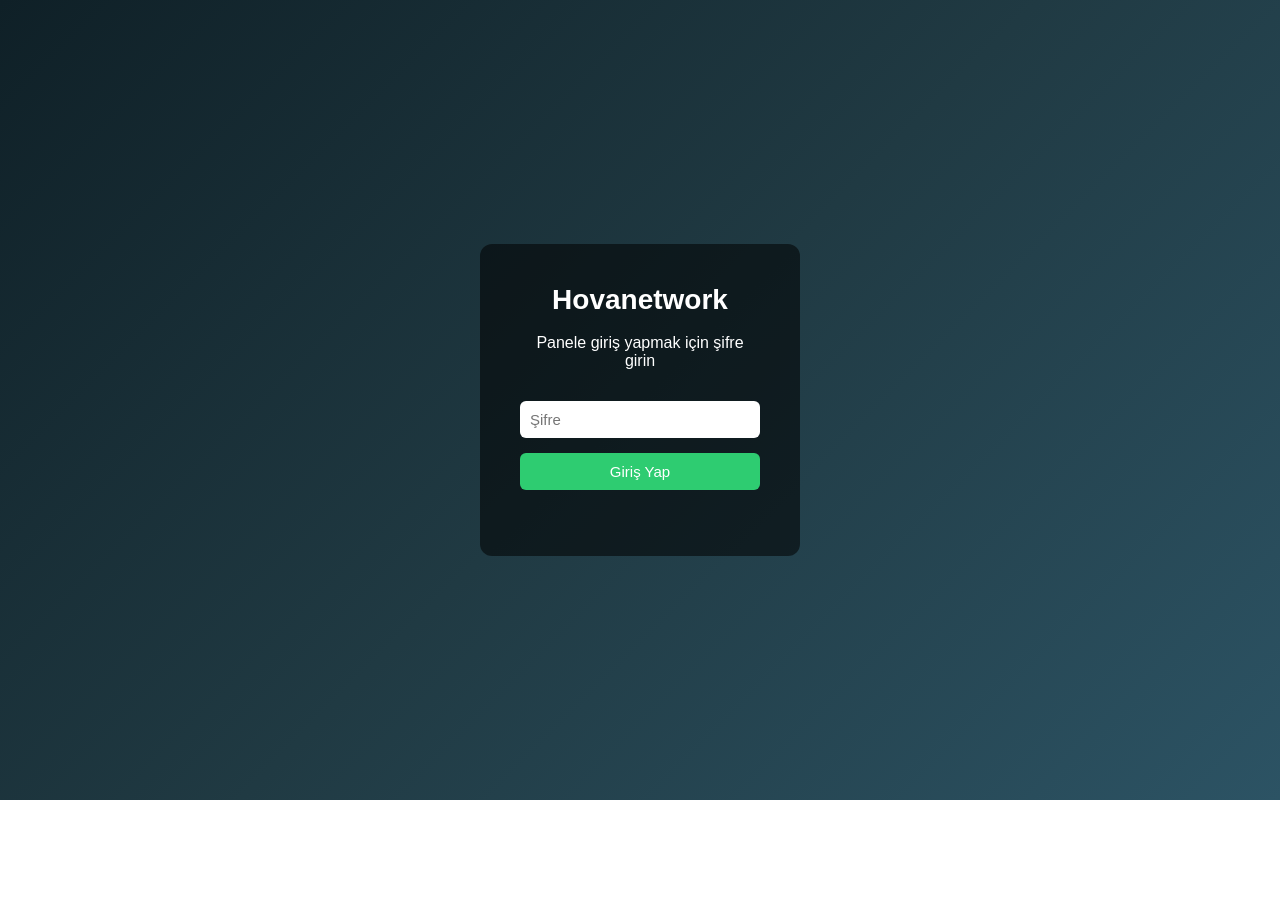
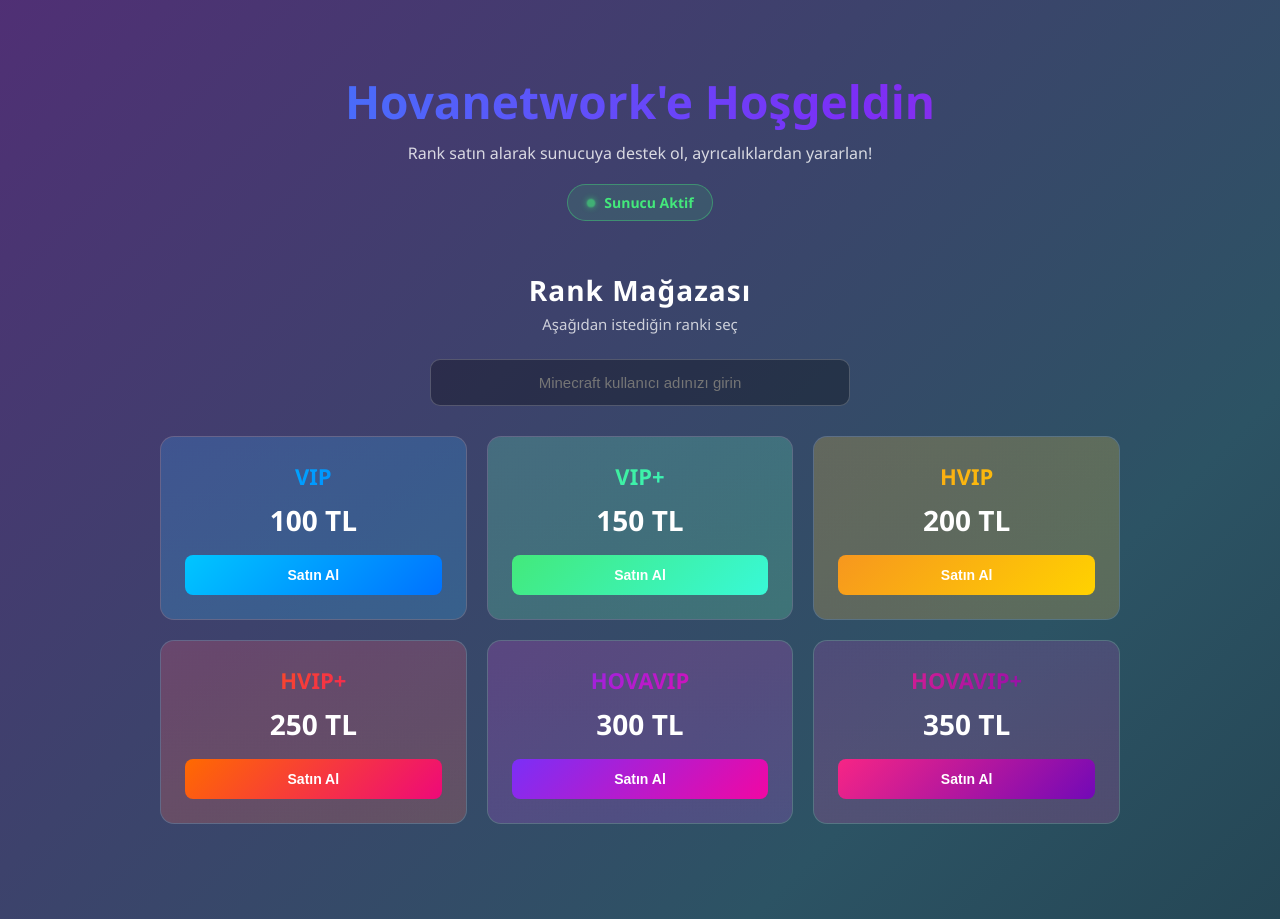
Before and after one commit to muhammetbuz12-stack/Hovanetwork, a website: page index.html in a window 1280 px wide. Before the commit the page ends 800 px from the top, so only its background shows below. Drawn offline with Linux system fonts and the light colour scheme.

Commit message:
index.html

```diff
--- a/index.html
+++ b/index.html
@@ -2,156 +2,229 @@
 <html lang="tr">
 <head>
 <meta charset="UTF-8">
+<meta name="viewport" content="width=device-width, initial-scale=1.0">
 <title>Hovanetwork</title>
 <style>
-  * { box-sizing: border-box; }
+  * { box-sizing: border-box; margin: 0; padding: 0; }
+
   body {
-    margin: 0;
-    font-family: Arial, sans-serif;
-    background: linear-gradient(135deg, #0f2027, #203a43, #2c5364);
+    font-family: 'Segoe UI', Arial, sans-serif;
     min-height: 100vh;
     display: flex;
+    flex-direction: column;
     align-items: center;
-    justify-content: center;
     color: #fff;
+    background: linear-gradient(-45deg, #0f2027, #2c5364, #5b247a, #1b1b3a, #0f2027);
+    background-size: 400% 400%;
+    animation: gradientShift 15s ease infinite;
+    overflow-x: hidden;
   }
 
-  /* ---- LOGIN EKRANI ---- */
-  #loginScreen {
-    background: rgba(0,0,0,0.55);
-    padding: 40px;
-    border-radius: 12px;
+  @keyframes gradientShift {
+    0%   { background-position: 0% 50%; }
+    50%  { background-position: 100% 50%; }
+    100% { background-position: 0% 50%; }
+  }
+
+  @keyframes shine {
+    to { background-position: 200% center; }
+  }
+
+  /* ---- HOŞGELDİN (HERO) ---- */
+  #hero {
+    width: 100%;
     text-align: center;
-    width: 320px;
+    padding: 70px 20px 40px;
+    animation: fadeIn 0.6s ease;
   }
-  #loginScreen h1 {
-    margin-top: 0;
+  #hero h1 {
+    font-size: 46px;
+    background: linear-gradient(90deg, #00c6ff, #7b2ff7, #f72585, #00c6ff);
+    background-size: 300% auto;
+    -webkit-background-clip: text;
+    background-clip: text;
+    color: transparent;
+    animation: shine 6s linear infinite;
+  }
+  #hero p.welcome-sub {
+    margin-top: 10px;
+    font-size: 16px;
+    opacity: 0.8;
+  }
+  #statusBadge {
+    display: inline-flex;
+    align-items: center;
+    gap: 8px;
+    margin-top: 20px;
+    padding: 8px 18px;
+    border-radius: 30px;
+    background: rgba(67, 233, 123, 0.12);
+    border: 1px solid rgba(67, 233, 123, 0.4);
+    font-size: 14px;
+    font-weight: bold;
+    color: #43e97b;
+  }
+  #statusBadge .dot {
+    width: 10px;
+    height: 10px;
+    border-radius: 50%;
+    background: #43e97b;
+    box-shadow: 0 0 8px #43e97b;
+    animation: pulse 1.5s ease-in-out infinite;
+  }
+  @keyframes pulse {
+    0%, 100% { opacity: 1; transform: scale(1); }
+    50% { opacity: 0.5; transform: scale(0.8); }
+  }
+
+  @keyframes fadeIn {
+    from { opacity: 0; transform: translateY(10px); }
+    to { opacity: 1; transform: translateY(0); }
+  }
+
+  /* ---- MAĞAZA EKRANI ---- */
+  #shopScreen { width: 100%; max-width: 1000px; padding: 10px 20px 50px; animation: fadeIn 0.6s ease; }
+  #shopScreen h2.shop-title {
+    text-align: center;
     font-size: 28px;
+    letter-spacing: 1px;
   }
-  #loginScreen input {
+  #shopScreen p.sub { text-align: center; opacity: 0.75; margin-top: 5px; font-size: 15px; }
+
+  #playerNameBox { max-width: 420px; margin: 25px auto; text-align: center; }
+  #playerNameBox input {
     width: 100%;
-    padding: 10px;
-    margin-top: 15px;
-    border-radius: 6px;
-    border: none;
-    font-size: 15px;
-  }
-  #loginScreen button {
-    width: 100%;
-    margin-top: 15px;
-    padding: 10px;
-    border: none;
-    border-radius: 6px;
-    background: #2ecc71;
+    padding: 14px;
+    border-radius: 10px;
+    border: 1px solid rgba(255,255,255,0.2);
+    background: rgba(0,0,0,0.3);
     color: #fff;
     font-size: 15px;
-    cursor: pointer;
+    text-align: center;
+    outline: none;
+    transition: border 0.2s;
   }
-  #loginScreen button:hover { background: #27ae60; }
-  #loginError { color: #ff6b6b; margin-top: 10px; font-size: 13px; min-height: 16px; }
-
-  /* ---- MAĞAZA EKRANI ---- */
-  #shopScreen { display: none; width: 100%; max-width: 900px; padding: 20px; }
-  #shopScreen h1 { text-align: center; font-size: 34px; margin-bottom: 5px; }
-  #shopScreen p.sub { text-align: center; opacity: 0.8; margin-top: 0; }
-
-  #playerNameBox {
-    max-width: 400px;
-    margin: 20px auto;
-    text-align: center;
-  }
-  #playerNameBox input {
-    width: 100%;
-    padding: 12px;
-    border-radius: 6px;
-    border: none;
-    font-size: 15px;
-    text-align: center;
-  }
+  #playerNameBox input:focus { border: 1px solid #f72585; }
 
   .ranks {
     display: grid;
-    grid-template-columns: repeat(auto-fit, minmax(220px, 1fr));
-    gap: 18px;
-    margin-top: 25px;
+    grid-template-columns: repeat(auto-fit, minmax(230px, 1fr));
+    gap: 20px;
+    margin-top: 30px;
   }
+
   .rank-card {
-    background: rgba(255,255,255,0.08);
+    position: relative;
+    background: rgba(255,255,255,0.06);
     border: 1px solid rgba(255,255,255,0.15);
-    border-radius: 10px;
-    padding: 20px;
+    border-radius: 14px;
+    padding: 24px;
     text-align: center;
+    overflow: hidden;
+    transition: transform 0.25s, box-shadow 0.25s;
   }
-  .rank-card h2 { margin: 0 0 10px; font-size: 22px; }
-  .rank-card .price { font-size: 26px; font-weight: bold; color: #2ecc71; margin: 10px 0; }
+  .rank-card:hover {
+    transform: translateY(-6px);
+    box-shadow: 0 10px 25px rgba(0,0,0,0.4);
+  }
+  .rank-card::before {
+    content: "";
+    position: absolute;
+    top: -50%; left: -50%;
+    width: 200%; height: 200%;
+    background: var(--grad);
+    opacity: 0.18;
+    animation: spin 8s linear infinite;
+    z-index: 0;
+  }
+  @keyframes spin {
+    from { transform: rotate(0deg); }
+    to { transform: rotate(360deg); }
+  }
+  .rank-card > * { position: relative; z-index: 1; }
+
+  .rank-card h2 {
+    margin-bottom: 10px;
+    font-size: 22px;
+    background: var(--grad);
+    -webkit-background-clip: text;
+    background-clip: text;
+    color: transparent;
+  }
+  .rank-card .price {
+    font-size: 28px;
+    font-weight: bold;
+    margin: 10px 0 16px;
+    color: #fff;
+  }
   .rank-card button {
     width: 100%;
-    padding: 10px;
+    padding: 12px;
     border: none;
-    border-radius: 6px;
-    background: #3498db;
+    border-radius: 8px;
+    background: var(--grad);
     color: #fff;
     font-size: 14px;
+    font-weight: bold;
     cursor: pointer;
+    transition: filter 0.2s;
   }
-  .rank-card button:hover { background: #2980b9; }
-  .rank-card button:disabled { background: #555; cursor: not-allowed; }
+  .rank-card button:hover { filter: brightness(1.15); }
 
   #resultBox {
-    margin-top: 20px;
+    margin-top: 25px;
     text-align: center;
-    font-size: 14px;
+    font-size: 15px;
     min-height: 20px;
+    font-weight: bold;
   }
 </style>
 </head>
 <body>
 
-  <!-- LOGIN EKRANI -->
-  <div id="loginScreen">
-    <h1>Hovanetwork</h1>
-    <p>Panele giriş yapmak için şifre girin</p>
-    <input type="password" id="loginPassword" placeholder="Şifre">
-    <button onclick="checkLogin()">Giriş Yap</button>
-    <div id="loginError"></div>
+  <!-- HOŞGELDİN -->
+  <div id="hero">
+    <h1>Hovanetwork'e Hoşgeldin</h1>
+    <p class="welcome-sub">Rank satın alarak sunucuya destek ol, ayrıcalıklardan yararlan!</p>
+    <div id="statusBadge"><span class="dot"></span> Sunucu Aktif</div>
   </div>
 
   <!-- MAĞAZA EKRANI -->
   <div id="shopScreen">
-    <h1>Hovanetwork</h1>
-    <p class="sub">Rank Mağazası</p>
+    <h2 class="shop-title">Rank Mağazası</h2>
+    <p class="sub">Aşağıdan istediğin ranki seç</p>
 
     <div id="playerNameBox">
       <input type="text" id="playerName" placeholder="Minecraft kullanıcı adınızı girin">
     </div>
 
     <div class="ranks">
-      <div class="rank-card">
+      <div class="rank-card" style="--grad: linear-gradient(135deg, #00c6ff, #0072ff);">
         <h2>VIP</h2>
         <div class="price">100 TL</div>
         <button onclick="buyRank('vip')">Satın Al</button>
       </div>
-      <div class="rank-card">
+      <div class="rank-card" style="--grad: linear-gradient(135deg, #43e97b, #38f9d7);">
         <h2>VIP+</h2>
         <div class="price">150 TL</div>
         <button onclick="buyRank('vipplus')">Satın Al</button>
       </div>
-      <div class="rank-card">
+      <div class="rank-card" style="--grad: linear-gradient(135deg, #f7971e, #ffd200);">
         <h2>HVIP</h2>
         <div class="price">200 TL</div>
         <button onclick="buyRank('hvip')">Satın Al</button>
       </div>
-      <div class="rank-card">
+      <div class="rank-card" style="--grad: linear-gradient(135deg, #ff6a00, #ee0979);">
         <h2>HVIP+</h2>
         <div class="price">250 TL</div>
         <button onclick="buyRank('hvipplus')">Satın Al</button>
       </div>
-      <div class="rank-card">
+      <div class="rank-card" style="--grad: linear-gradient(135deg, #7b2ff7, #f107a3);">
         <h2>HOVAVIP</h2>
         <div class="price">300 TL</div>
         <button onclick="buyRank('hovavip')">Satın Al</button>
       </div>
-      <div class="rank-card">
+      <div class="rank-card" style="--grad: linear-gradient(135deg, #f72585, #7209b7);">
         <h2>HOVAVIP+</h2>
         <div class="price">350 TL</div>
         <button onclick="buyRank('hovavipplus')">Satın Al</button>
@@ -162,24 +235,6 @@
   </div>
 
 <script>
-  // Panele giriş şifresi (istediğiniz gibi değiştirebilirsiniz)
-  const LOGIN_PASSWORD = "hovanetwork2026";
-
-  function checkLogin() {
-    const val = document.getElementById('loginPassword').value;
-    if (val === LOGIN_PASSWORD) {
-      document.getElementById('loginScreen').style.display = 'none';
-      document.getElementById('shopScreen').style.display = 'block';
-    } else {
-      document.getElementById('loginError').innerText = 'Yanlış şifre!';
-    }
-  }
-
-  // Enter tuşu ile giriş
-  document.getElementById('loginPassword').addEventListener('keydown', function(e) {
-    if (e.key === 'Enter') checkLogin();
-  });
-
   async function buyRank(rankId) {
     const playerName = document.getElementById('playerName').value.trim();
     const resultBox = document.getElementById('resultBox');
@@ -202,7 +257,7 @@
       const data = await res.json();
 
       if (data.success) {
-        resultBox.style.color = '#2ecc71';
+        resultBox.style.color = '#43e97b';
         resultBox.innerText = data.message;
       } else {
         resultBox.style.color = '#ff6b6b';
```
